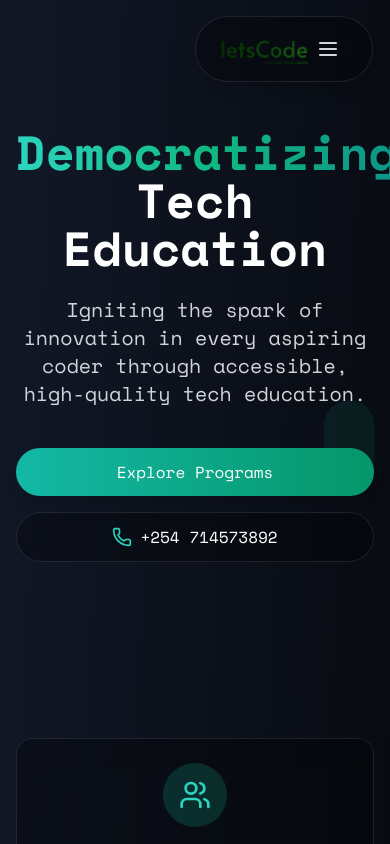
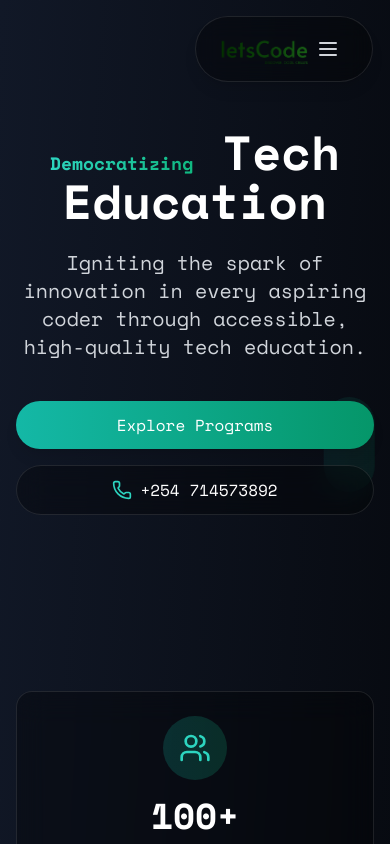
Before and after one commit to letscodetech/Lets-Code-Website, a Next.js app: page / in a window 390 px wide. Shown: the top 844 px of the page. Built offline with nearby package versions, Linux system fonts and the light colour scheme.

Commit message:
chnage phone number

```diff
--- a/src/app/page.tsx
+++ b/src/app/page.tsx
@@ -73,8 +73,7 @@
             transition={{ duration: 0.8 }}
           >
             <h1 className={`${spaceMono.className} text-5xl md:text-7xl font-bold mb-6`}>
-              <span className="bg-gradient-to-r from-teal-400 via-emerald-500 to-teal-600 bg-clip-text text-transparent">
-                Democratizing
+<span className="text-lg font-bold bg-gradient-to-r from-teal-400 to-emerald-500 bg-clip-text text-transparent">                Democratizing
               </span>{" "}
               <span className="text-white">Tech Education</span>
             </h1>
@@ -463,7 +462,7 @@
                 </p>
                 <div className="flex flex-col sm:flex-row justify-center gap-4">
                   <motion.a
-                    href="#"
+                    href="/contacts"
                     className="px-8 py-4 bg-gradient-to-r from-teal-500 to-emerald-600 text-white rounded-full font-medium shadow-lg hover:shadow-teal-500/30 transition-all"
                     whileHover={{ scale: 1.05, y: -5 }}
                     whileTap={{ scale: 0.95 }}
@@ -471,7 +470,7 @@
                     Apply Now
                   </motion.a>
                   <motion.a
-                    href="tel:+254110361540"
+                    href="tel:+254714573892"
                     className="px-8 py-4 bg-black/30 backdrop-blur-lg border border-white/10 rounded-full font-medium flex items-center justify-center gap-2"
                     whileHover={{ scale: 1.05, y: -5 }}
                     whileTap={{ scale: 0.95 }}
```
